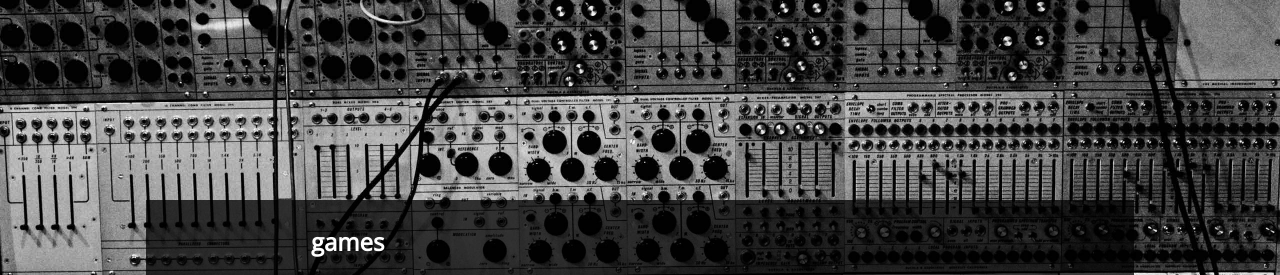
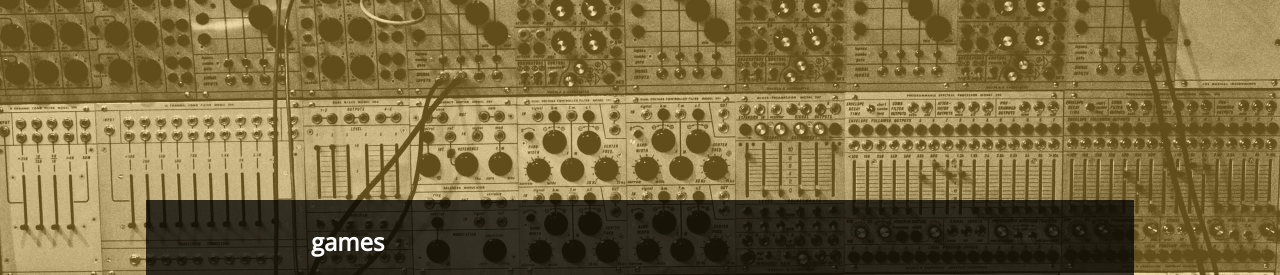
Before and after one commit to thomasboyt/disco.zone, a website: page public/index.html in a window 1280 px wide. Shown: the top 275 px of the page. Drawn offline with nearby package versions, Linux system fonts and the light colour scheme.

Commit message:
Add bg overlay color

```diff
--- a/public/index.html
+++ b/public/index.html
@@ -13,6 +13,7 @@
 
   <body>
 
+    <div class="container">
       <div class="row">
         <div class="title">
           <h1>
@@ -73,6 +74,7 @@
           </footer>
         </div>
       </div>
+    </div>
 
   </body>
 </html>
--- a/public/script.js
+++ b/public/script.js
@@ -28,6 +28,17 @@
 // Colorize site name
 
 window.onload = function() {
+
+  var bgColors = [
+    '190,75,121',
+    '252,162,101',
+    '238,190,67'
+  ];
+
+  var color = bgColors[Math.floor(Math.random() * 3)];
+  var container = document.querySelector('.container');
+  container.style.background = 'rgba(' + color + ', .4)';
+
   var rainbow = document.querySelector('.rainbow');
 
   var colors = [
--- a/public/style.css
+++ b/public/style.css
@@ -3,11 +3,11 @@ html, body {
   margin: 0;
 }
 
-html {
+html, body {
   height: 100%;
 }
 
-body {
+.container {
   min-height: 100%;
   display: flex;
   flex-flow: row;
```
Lines whose indentation alone changed are shown as unchanged.
